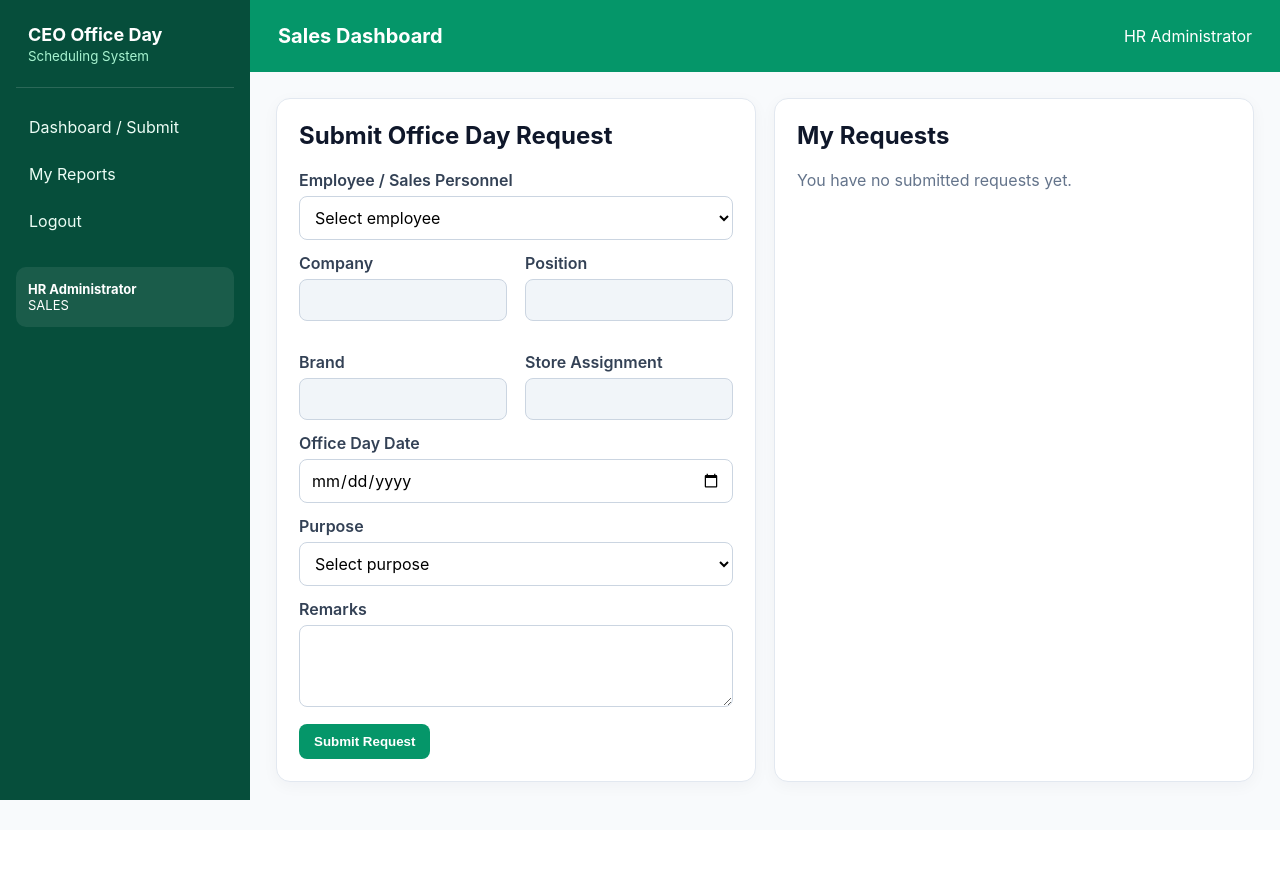
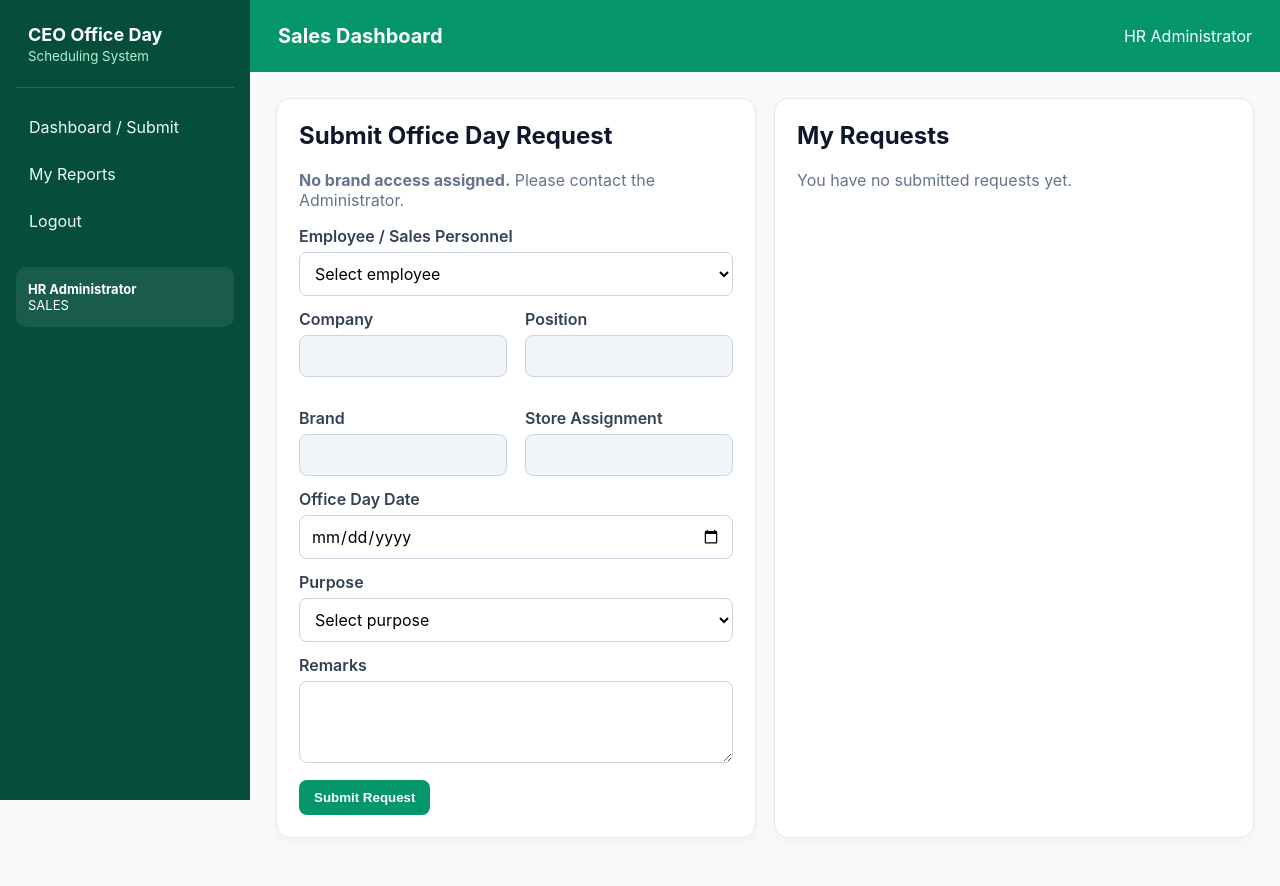
Before and after one commit to chatty2026/OfficeDaySystem, a Flask app: page /sales in a window 1280 px wide. Before the commit the page ends 800 px from the top, so only its background shows below. Run offline with Flask 3, Linux system fonts and the light colour scheme; a user stored in the database is signed in; data that the repository does not hold is empty; some libraries are stand-ins or nearby versions.

Commit message:
Add sales brand access and printable employee list

```diff
--- a/app.py
+++ b/app.py
@@ -121,6 +121,17 @@ def migrate_users(connection):
             "ALTER TABLE users ADD COLUMN status TEXT NOT NULL DEFAULT 'Active'"
         )
 
+
+
+def migrate_user_brands(connection):
+    connection.execute("""
+        CREATE TABLE IF NOT EXISTS user_brands (
+            user_id INTEGER NOT NULL,
+            brand_name TEXT NOT NULL,
+            PRIMARY KEY (user_id, brand_name),
+            FOREIGN KEY (user_id) REFERENCES users(id) ON DELETE CASCADE
+        )
+    """)
 
 def migrate_stores(connection):
     id_type = "SERIAL PRIMARY KEY" if USING_POSTGRES else "INTEGER PRIMARY KEY AUTOINCREMENT"
@@ -251,6 +262,7 @@ def initialize_database():
     connection = get_db_connection()
     try:
         migrate_users(connection)
+        migrate_user_brands(connection)
         migrate_stores(connection)
         migrate_brands(connection)
         migrate_companies(connection)
@@ -326,6 +338,26 @@ def roles_required(*allowed_roles):
             return view_function(*args, **kwargs)
         return decorated_function
     return decorator
+
+
+
+def get_user_brands(connection, user_id):
+    rows = connection.execute("""
+        SELECT brand_name
+        FROM user_brands
+        WHERE user_id=?
+        ORDER BY brand_name
+    """, (user_id,)).fetchall()
+    return [row["brand_name"] for row in rows]
+
+
+def replace_user_brands(connection, user_id, brand_names):
+    connection.execute("DELETE FROM user_brands WHERE user_id=?", (user_id,))
+    for brand_name in brand_names:
+        connection.execute("""
+            INSERT INTO user_brands (user_id, brand_name)
+            VALUES (?, ?)
+        """, (user_id, brand_name))
 
 
 def employee_display_name(row):
@@ -457,11 +489,19 @@ def hr_dashboard():
 @roles_required("SALES")
 def sales_dashboard():
     connection = get_db_connection()
-    employees = connection.execute("""
-        SELECT * FROM employees
-        WHERE status='Active'
-        ORDER BY last_name, first_name, middle_name
-    """).fetchall()
+    assigned_brands = get_user_brands(connection, session["user_id"])
+
+    if assigned_brands:
+        placeholders = ", ".join(["?"] * len(assigned_brands))
+        employees = connection.execute(f"""
+            SELECT * FROM employees
+            WHERE status='Active'
+              AND LOWER(brand) IN ({placeholders})
+            ORDER BY last_name, first_name, middle_name
+        """, [brand.lower() for brand in assigned_brands]).fetchall()
+    else:
+        employees = []
+
     office_requests = connection.execute("""
         SELECT * FROM office_day_requests
         WHERE requested_by = ?
@@ -483,9 +523,9 @@ def sales_dashboard():
         employees=employees,
         office_requests=office_requests,
         employee_data=employee_data,
-        purposes=PURPOSES
+        purposes=PURPOSES,
+        assigned_brands=assigned_brands
     )
-
 
 @app.route("/sales/submit-request", methods=["POST"])
 @roles_required("SALES")
@@ -505,6 +545,7 @@ def submit_request():
         return redirect(url_for("sales_dashboard"))
 
     connection = get_db_connection()
+    assigned_brands = get_user_brands(connection, session["user_id"])
     employee = connection.execute("""
         SELECT * FROM employees WHERE id=? AND status='Active'
     """, (employee_id,)).fetchone()
@@ -512,6 +553,13 @@ def submit_request():
     if employee is None:
         connection.close()
         flash("Selected employee is unavailable or inactive.", "error")
+        return redirect(url_for("sales_dashboard"))
+
+    if not assigned_brands or employee["brand"].strip().lower() not in {
+        brand.strip().lower() for brand in assigned_brands
+    }:
+        connection.close()
+        flash("You are not authorized to submit requests for this employee's brand.", "error")
         return redirect(url_for("sales_dashboard"))
 
     display_name = employee_display_name(employee)
@@ -1550,9 +1598,28 @@ def user_management():
         SELECT id, full_name, username, role, status, created_at
         FROM users ORDER BY full_name
     """).fetchall()
+    brands = connection.execute("""
+        SELECT brand_name FROM brands
+        WHERE status='Active'
+        ORDER BY brand_name
+    """).fetchall()
+    assignment_rows = connection.execute("""
+        SELECT user_id, brand_name
+        FROM user_brands
+        ORDER BY brand_name
+    """).fetchall()
     connection.close()
-    return render_template("user_management.html", users=users)
-
+
+    user_brand_map = {}
+    for row in assignment_rows:
+        user_brand_map.setdefault(str(row["user_id"]), []).append(row["brand_name"])
+
+    return render_template(
+        "user_management.html",
+        users=users,
+        brands=brands,
+        user_brand_map=user_brand_map
+    )
 
 @app.route("/users/save", methods=["POST"])
 @roles_required("ADMIN")
@@ -1563,17 +1630,39 @@ def save_user():
     password = request.form.get("password", "")
     role = request.form.get("role", "").strip().upper()
     status = request.form.get("status", "Active").strip()
+    assigned_brands = [b.strip() for b in request.form.getlist("assigned_brands") if b.strip()]
 
     if not full_name or not username or role not in ("ADMIN", "HR", "SALES"):
         flash("Please complete all required user fields.", "error")
         return redirect(url_for("user_management"))
 
+    if role == "SALES" and not assigned_brands:
+        flash("Please assign at least one brand to a Sales user.", "error")
+        return redirect(url_for("user_management"))
+
     if not user_id and len(password) < 8:
         flash("New account password must have at least 8 characters.", "error")
         return redirect(url_for("user_management"))
 
     connection = get_db_connection()
     try:
+        if role == "SALES":
+            active_brand_rows = connection.execute("""
+                SELECT brand_name FROM brands WHERE status='Active'
+            """).fetchall()
+            active_brands = {row["brand_name"].strip().lower(): row["brand_name"] for row in active_brand_rows}
+            normalized_brands = []
+            for brand in assigned_brands:
+                canonical = active_brands.get(brand.lower())
+                if canonical and canonical not in normalized_brands:
+                    normalized_brands.append(canonical)
+            assigned_brands = normalized_brands
+            if not assigned_brands:
+                flash("Please assign at least one valid active brand to a Sales user.", "error")
+                return redirect(url_for("user_management"))
+        else:
+            assigned_brands = []
+
         if user_id:
             if password:
                 if len(password) < 8:
@@ -1594,9 +1683,10 @@ def save_user():
                     SET full_name=?, username=?, role=?, status=?
                     WHERE id=?
                 """, (full_name, username, role, status, user_id))
+            replace_user_brands(connection, int(user_id), assigned_brands)
             message = "User account updated successfully."
         else:
-            connection.execute("""
+            cursor = connection.execute("""
                 INSERT INTO users (
                     full_name, username, password, role, status
                 )
@@ -1605,6 +1695,15 @@ def save_user():
                 full_name, username, generate_password_hash(password),
                 role, status
             ))
+            if USING_POSTGRES:
+                new_user = connection.execute(
+                    "SELECT id FROM users WHERE LOWER(username)=LOWER(?)",
+                    (username,)
+                ).fetchone()
+                new_user_id = new_user["id"]
+            else:
+                new_user_id = cursor.lastrowid
+            replace_user_brands(connection, new_user_id, assigned_brands)
             message = "User account created successfully."
         connection.commit()
         flash(message, "success")
@@ -1642,6 +1741,7 @@ def delete_user(user_id):
                 flash("The last Admin account cannot be deleted.", "error")
                 return redirect(url_for("user_management"))
 
+        connection.execute("DELETE FROM user_brands WHERE user_id = ?", (user_id,))
         connection.execute("DELETE FROM users WHERE id = ?", (user_id,))
         connection.commit()
         flash(f'User account "{user["full_name"]}" deleted successfully.', "success")
--- a/templates/sales_dashboard.html
+++ b/templates/sales_dashboard.html
@@ -5,6 +5,11 @@
 <div class="grid-2">
     <div class="card">
         <h2>Submit Office Day Request</h2>
+        {% if assigned_brands %}
+        <p class="muted"><strong>Brand Access:</strong> {{ assigned_brands|join(", ") }}</p>
+        {% else %}
+        <p class="muted"><strong>No brand access assigned.</strong> Please contact the Administrator.</p>
+        {% endif %}
         <form method="POST" action="{{ url_for('submit_request') }}">
             <label for="employee_id">Employee / Sales Personnel</label>
             <select id="employee_id" name="employee_id" required>
@@ -37,7 +42,7 @@
 
             <label for="remarks">Remarks</label>
             <textarea id="remarks" name="remarks"></textarea>
-            <button class="btn" type="submit">Submit Request</button>
+            <button class="btn" type="submit" {% if not assigned_brands %}disabled{% endif %}>Submit Request</button>
         </form>
     </div>
 
```
Also changed, not shown: templates/employee_master.html (+40 -0 lines), templates/user_management.html (+43 -2 lines).
